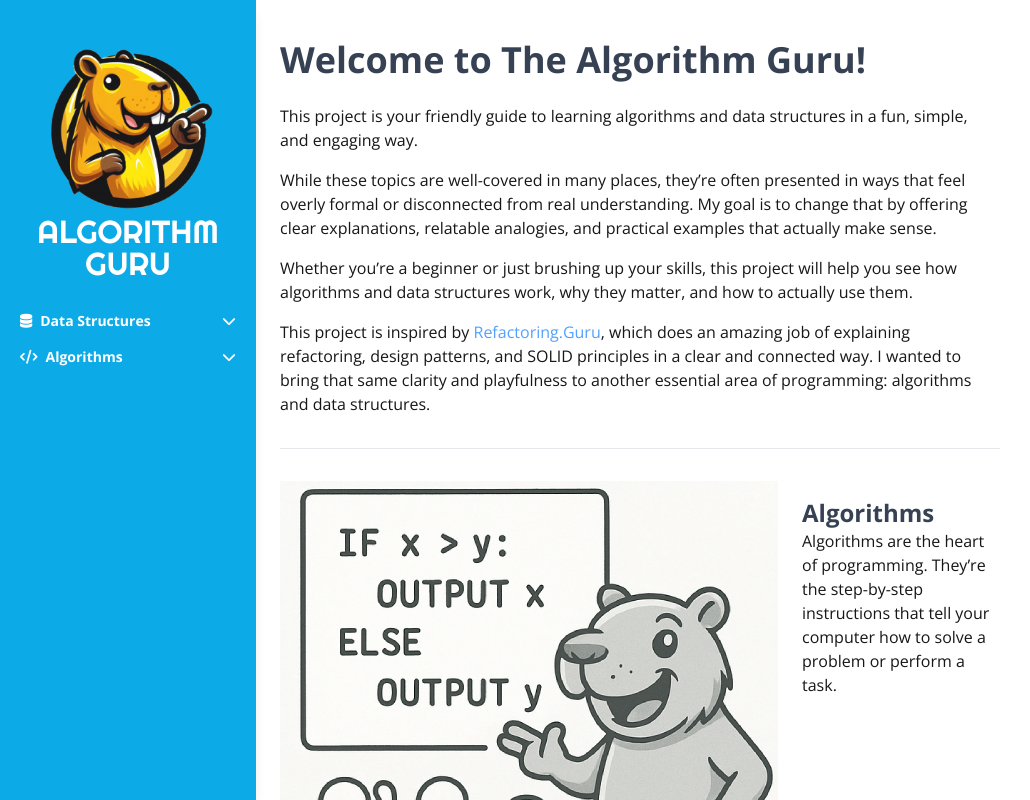
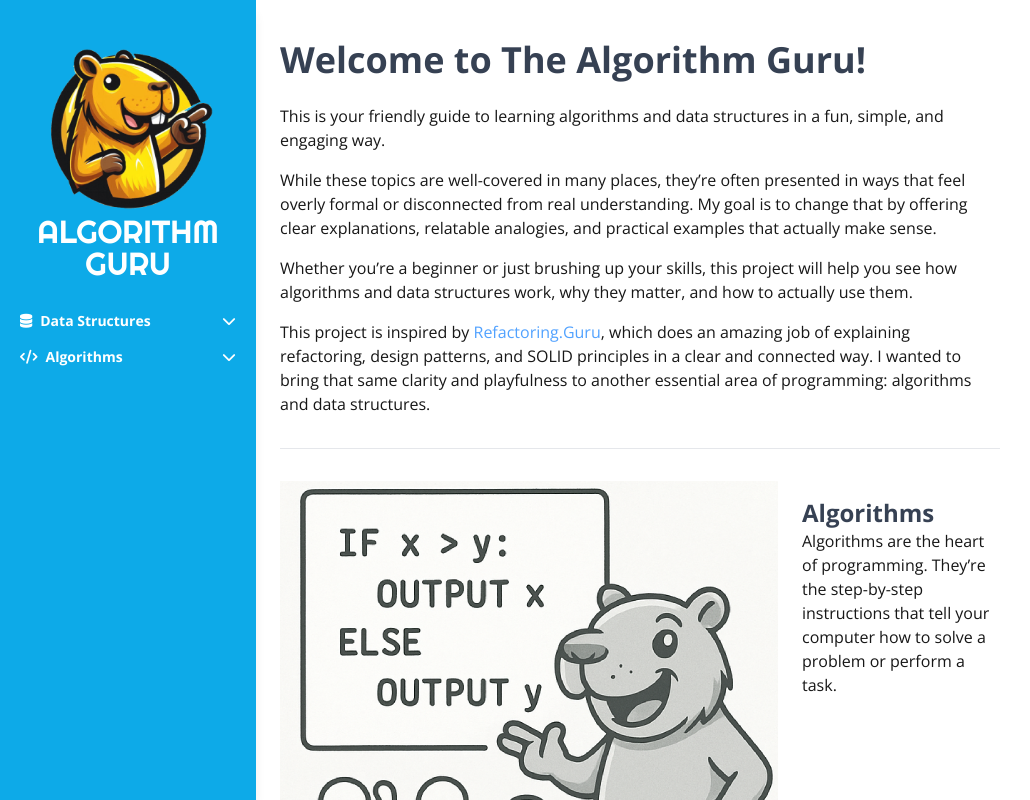
Before and after one commit to guilherme-codes/algorithmguru, a Next.js app: page / in a window 1280 px wide. Shown: the top 800 px of the page, without its empty margins (0-1030 px from the left). Built offline with nearby package versions, Linux system fonts and the light colour scheme.

Commit message:
refactor: home page text

```diff
--- a/src/app/page.tsx
+++ b/src/app/page.tsx
@@ -9,7 +9,7 @@ export default function Home() {
       </h1>
 
       <p>
-        This project is your friendly guide to learning algorithms and data structures in a fun, simple, and engaging way.
+        This is your friendly guide to learning algorithms and data structures in a fun, simple, and engaging way.
       </p>
 
       <p>
```
